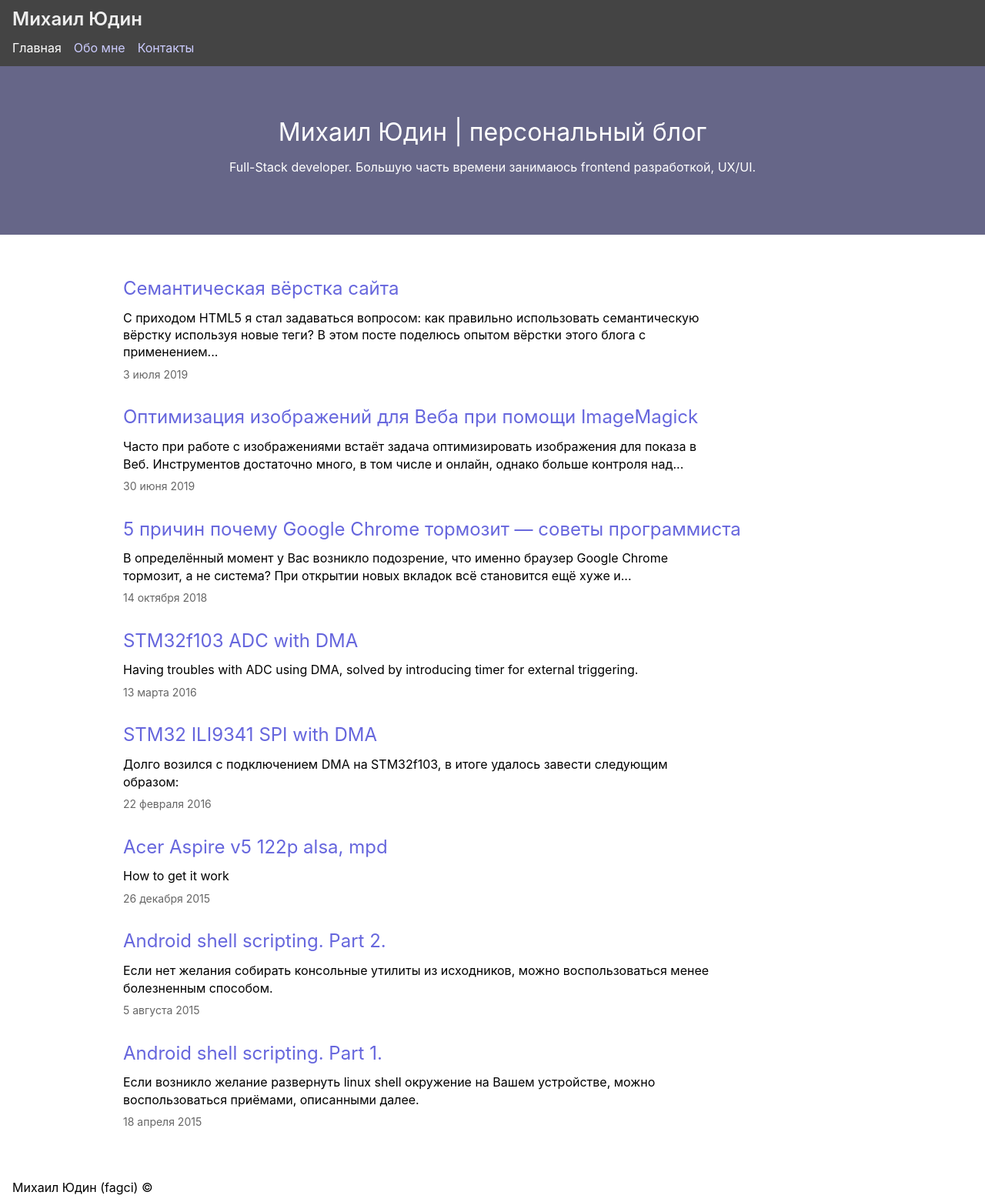
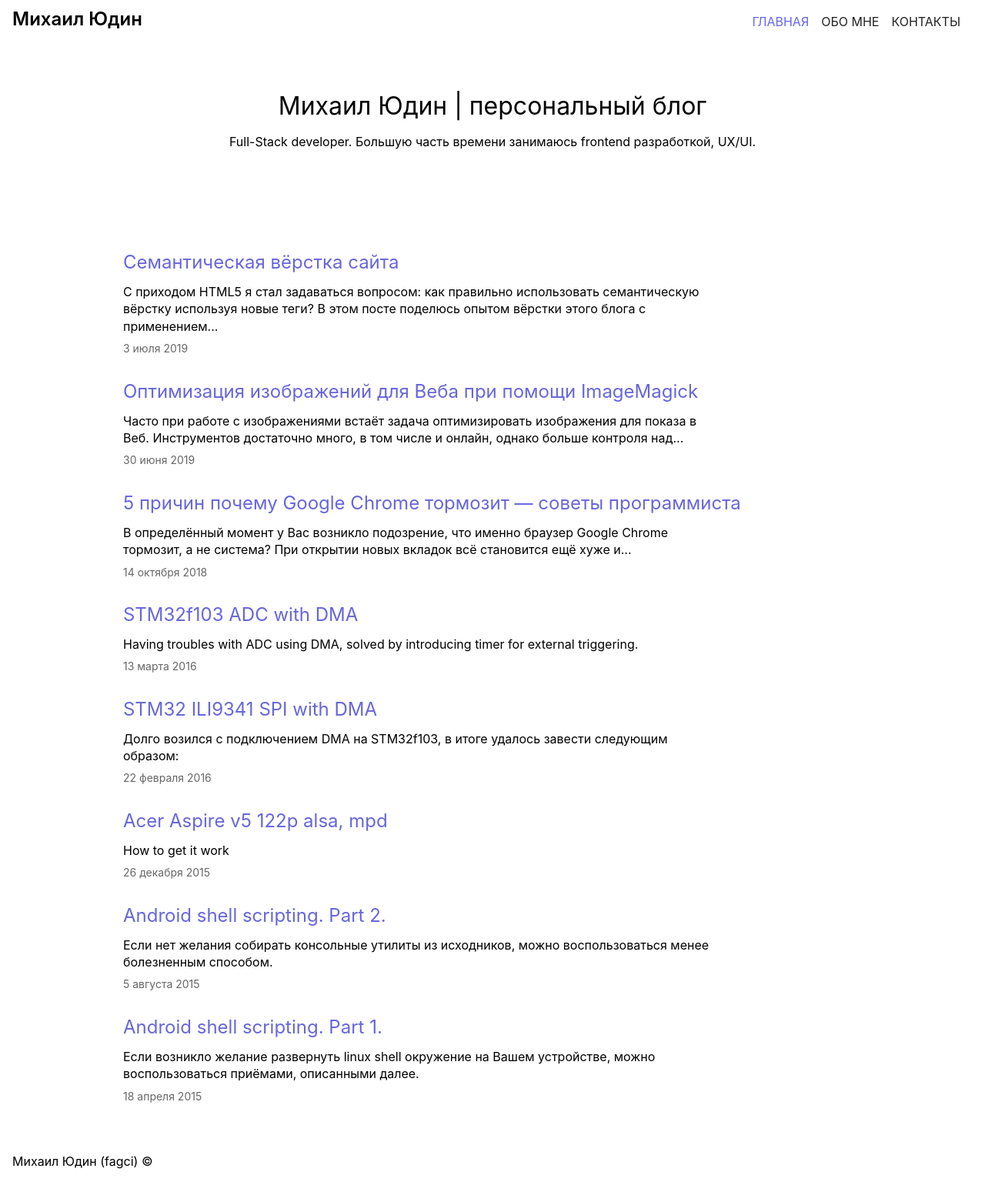
Before and after one commit to fagcinsk/fagcinsk.github.io, a Jekyll site: the page built from index.html, in a window 1280 px wide. Shown: the whole page at 77% size. Built offline with Jekyll 4.4.1, drawn with Linux system fonts in a browser that asks for light colours; the list of posts is cut into pages by our own code; after the commit the page ends 1529 px from its top, so only the background shows below that.

Commit message:
lightening

```diff
--- a/_sass/common.scss
+++ b/_sass/common.scss
@@ -31,9 +31,17 @@ img::selection {
   background: transparent;
 }
 
+body > header a {
+  color: #222;
+  text-transform: uppercase;
+}
+
+.page__content a {
+  color: #66d;
+}
+
 a {
   text-decoration: none;
-  color: #66d;
   transition: color 150ms ease-in-out;
   &:hover, &:active, &.active {color: #66e}
 }
--- a/_sass/header.scss
+++ b/_sass/header.scss
@@ -1,6 +1,6 @@
 .page__header {
-  background: #444;
   padding: 8px 16px;
+  display: flex;
 }
 
 .main-menu {
@@ -11,14 +11,10 @@
 .main-menu__item {
   display: inline-block;
   margin-right: 16px;
-  color: #ccf;
-  &:hover, &:active, &.active {
-    color: #fff;
-  }
 }
 
 .site-title {
   font-size: 1.5rem;
   font-weight: 600;
-  color: #eee;
+  flex: 1;
 }
--- a/_sass/main.scss
+++ b/_sass/main.scss
@@ -22,7 +22,8 @@
 .post {
   margin-bottom: 32px;
   padding: 32px;
-  background: #f0f0fa;
+  border-radius: 4px;
+  border: 1px solid #ddd;
 }
 
 .post__header {
@@ -46,8 +47,6 @@
 .promo {
   padding: 64px;
   margin: 0 0 16px;
-  background-color: #668;
-  color: #fff;
   text-align: center;
 
   h2 {
```
